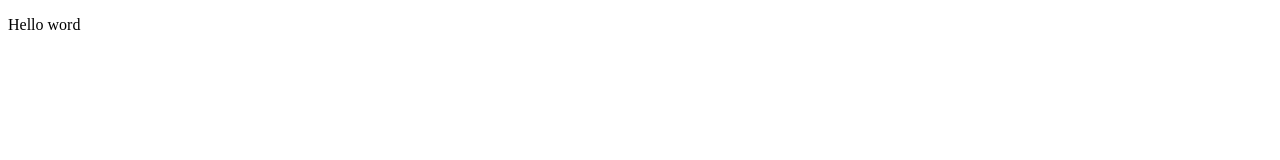
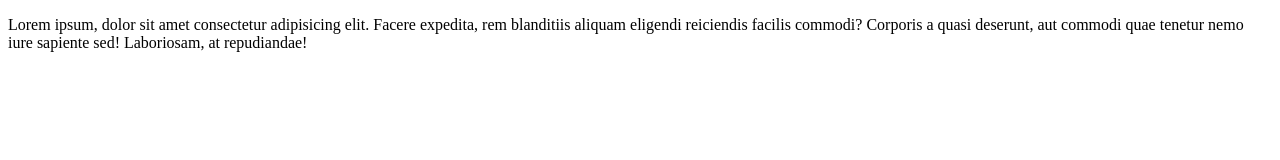
Before and after one commit to Vethan123/learn, a plain HTML site: page index.html in a window 1280 px wide. Drawn offline with Linux system fonts and the light colour scheme.

Commit message:
lorem is added

```diff
--- a/index.html
+++ b/index.html
@@ -6,6 +6,7 @@
     <title>Document</title>
 </head>
 <body>
-    <p>Hello word</p>
+    <p>Lorem ipsum, dolor sit amet consectetur adipisicing elit. Facere expedita, rem blanditiis aliquam eligendi reiciendis facilis commodi? Corporis a quasi deserunt, aut commodi quae tenetur nemo iure sapiente sed! Laboriosam, at repudiandae!
+    </p>
 </body>
 </html>
```
